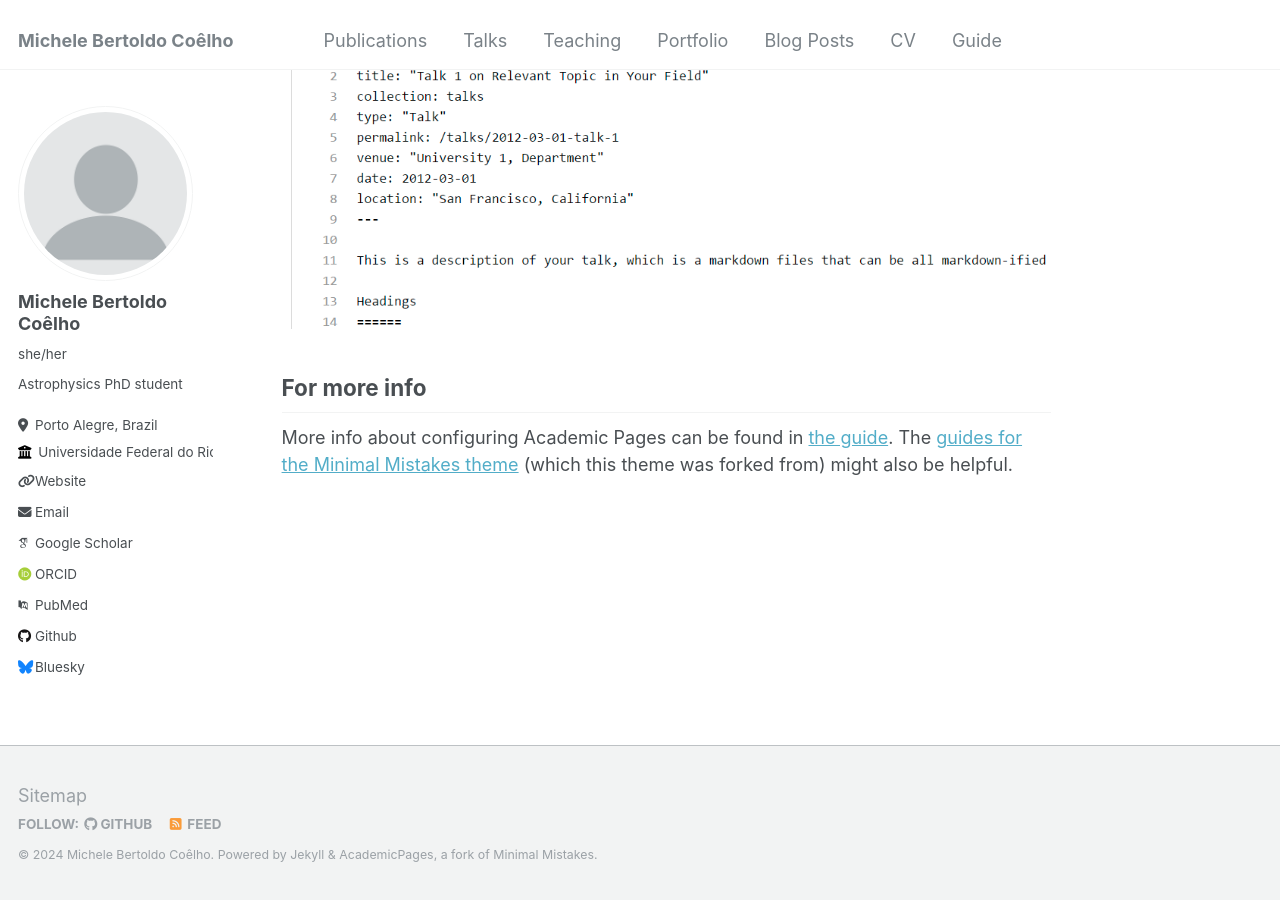
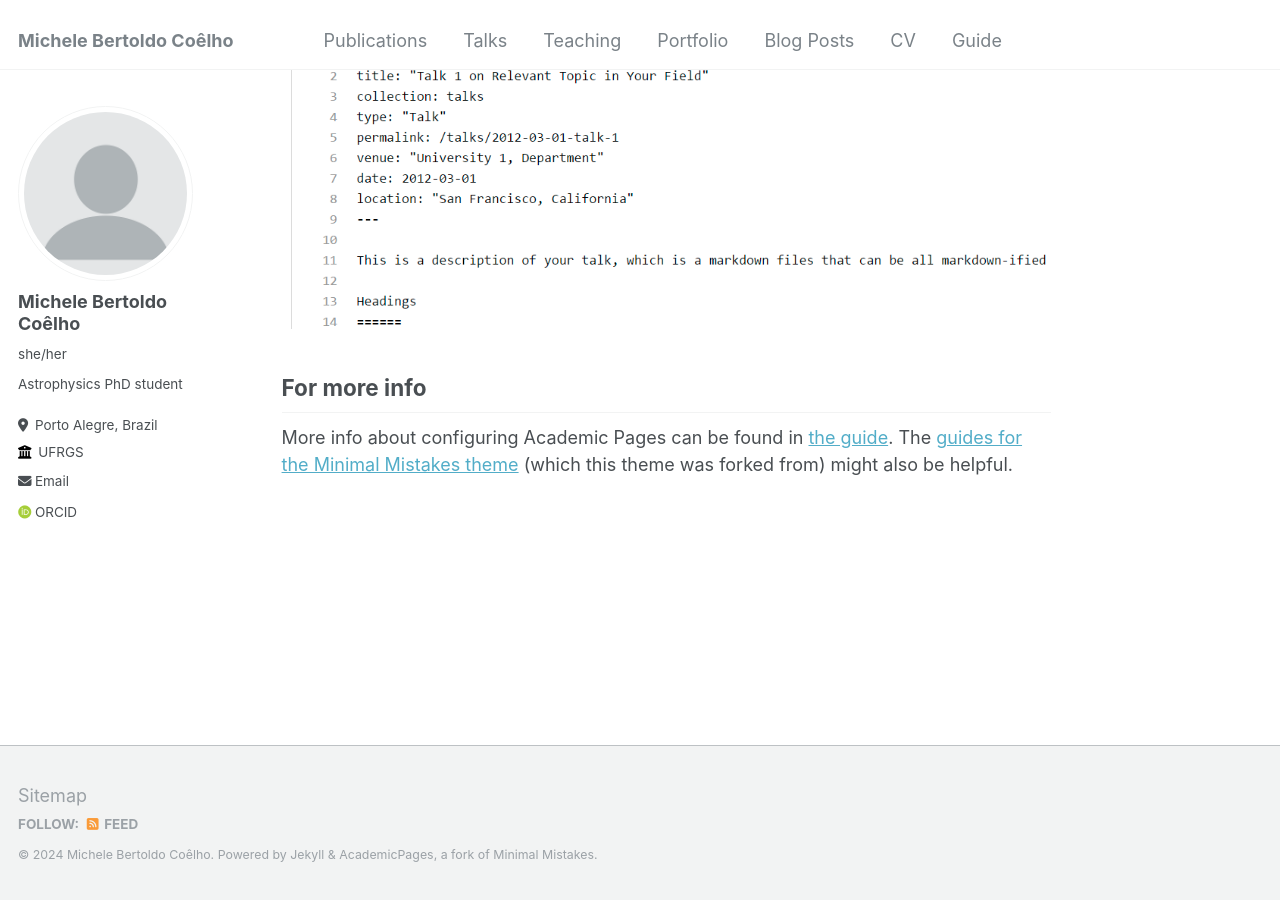
Before and after one commit to michele-bc/michele-bc.github.io, a Jekyll site: the page built from _pages/about.md, in a window 1280 px wide and 900 px high, scrolled down 2660 px. Built offline with Jekyll 4.4.1, drawn with Linux system fonts in a browser that asks for light colours; some web fonts are replaced.

Commit message:
Update _config.yml

```diff
--- a/_config.yml
+++ b/_config.yml
@@ -26,52 +26,52 @@ author:
   pronouns         : "she/her"
   bio              : "Astrophysics PhD student"
   location         : "Porto Alegre, Brazil"
-  employer         : "Universidade Federal do Rio Grande do Sul"
-  uri              : "http://www.ufrgs.br/ufrgs/inicial" # URL
+  employer         : "UFRGS"
+  #uri              : "" # URL
   email            : "michele.bertoldo@ufrgs.br"
 
   # Academic websites
-  arxiv            : # URL - Update with the correct link to your profile
-  googlescholar    : "https://scholar.google.com/citations?user=PS_CX0AAAAAJ"
-  impactstory      : # URL
-  orcid            : "http://orcid.org/yourorcidurl"
-  semantic         : # URL
-  pubmed           : "https://www.ncbi.nlm.nih.gov/pubmed/?term=john+snow"
-  researchgate     : # URL
+  #arxiv            : # URL - Update with the correct link to your profile
+  #googlescholar    : "https://scholar.google.com/citations?user=PS_CX0AAAAAJ"
+  #impactstory      : # URL
+  orcid            : "https://orcid.org/0000-0003-4593-2285"
+  #semantic         : # URL
+  #pubmed           : "https://www.ncbi.nlm.nih.gov/pubmed/?term=john+snow"
+  #researchgate     : # URL
 
   # Repositories and software development
-  bitbucket        : # Username - Update with your username on the site
-  codepen          : # Username
-  dribbble         : # Username
-  github           : "academicpages"
-  kaggle           : # Username
-  stackoverflow    : # User number or user number and name (i.e., use "1" or "1/jeff-atwood")
+  #bitbucket        : # Username - Update with your username on the site
+  #codepen          : # Username
+  #dribbble         : # Username
+  #github           : "academicpages"
+  #kaggle           : # Username
+  #stackoverflow    : # User number or user number and name (i.e., use "1" or "1/jeff-atwood")
 
   # Social media
-  bluesky          : "bsky.app" # Replace this with you Bluesky username
-  facebook         : # Username
-  flickr           : # Username
-  foursquare       : # Username
-  goodreads        : # Username
-  google_plus      : # Username
-  keybase          : # Username
-  instagram        : # Username
-  lastfm           : # Username
+  #bluesky          : "bsky.app" # Replace this with you Bluesky username
+  #facebook         : # Username
+  #flickr           : # Username
+  #foursquare       : # Username
+  #goodreads        : # Username
+  #google_plus      : # Username
+  #keybase          : # Username
+  #instagram        : # Username
+  #lastfm           : # Username
   linkedin         : # Username
-  mastodon         : # URL
-  medium           : # URL
-  pinterest        : # Username
-  soundcloud       : # Username
-  steam            : # Username
-  telegram         : # URL
-  tumblr           : # Username
-  twitter          : # Username for X / Twitter
-  vine             : # Username
-  weibo            : # Username
-  wikipedia        : # Username
-  xing             : # Username
-  youtube          : # Username
-  zhihu            : # URL
+  #mastodon         : # URL
+  #medium           : # URL
+  #pinterest        : # Username
+  #soundcloud       : # Username
+  #steam            : # Username
+  #telegram         : # URL
+  #tumblr           : # Username
+  #twitter          : # Username for X / Twitter
+  #vine             : # Username
+  #weibo            : # Username
+  #wikipedia        : # Username
+  #xing             : # Username
+  #youtube          : # Username
+  #zhihu            : # URL
 
 
 # Site Settings
```
